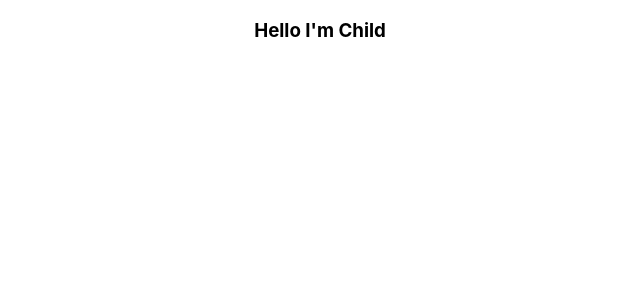
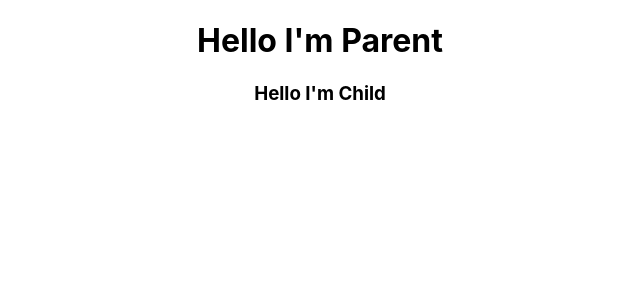
Before and after one commit to UOV-Assignments/Day07Practical, a React (Create React App) app in the folder day07/: page / in a window 1280 px wide. Shown: the top 300 px of the page, without its empty margins (320-960 px from the left). Built offline with nearby package versions, Linux system fonts and the light colour scheme.

Commit message:
create a state for store child name wich send from child component

```diff
--- a/day07/src/App.js
+++ b/day07/src/App.js
@@ -1,10 +1,12 @@
-
+import {useState} from 'react'
 import './App.css';
 import ChildComp from './ChildComp';
 
 function App() {
+  const [childName,setChildName] = useState("Default");
   return (
     <div className="App">
+      <h1>Hello I'm Parent</h1>
       <ChildComp />
     </div>
   );
```
